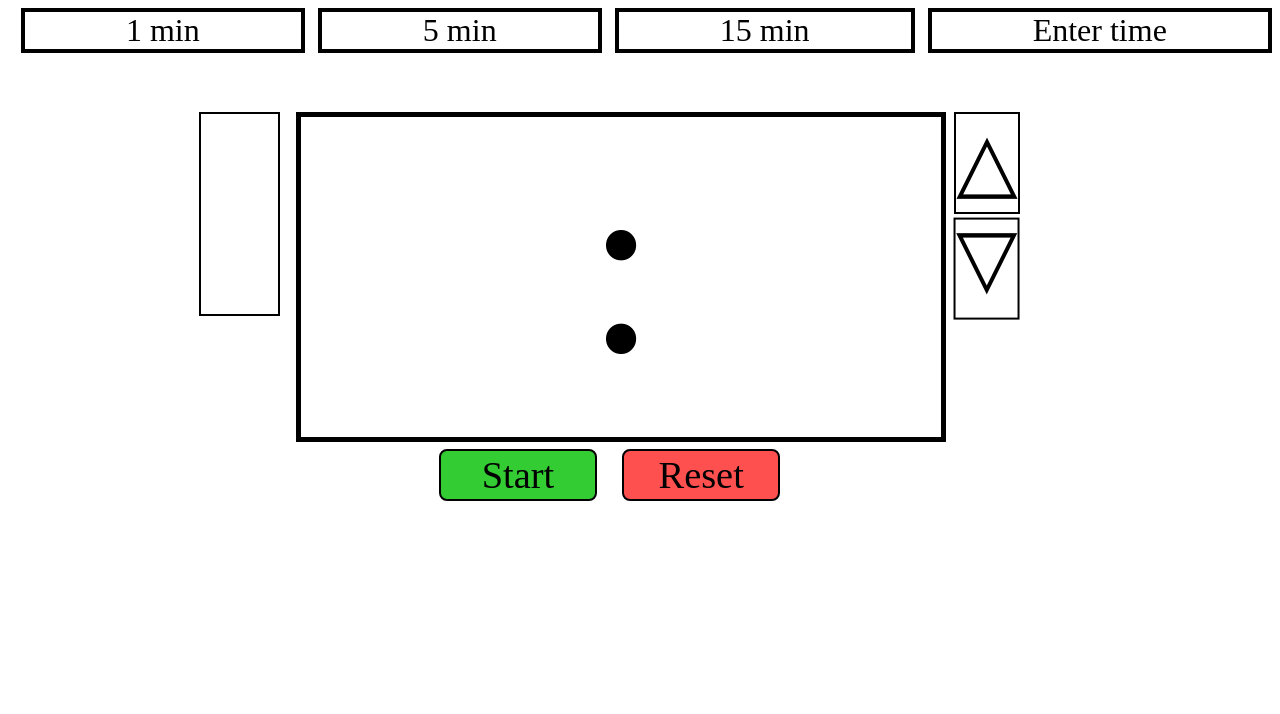
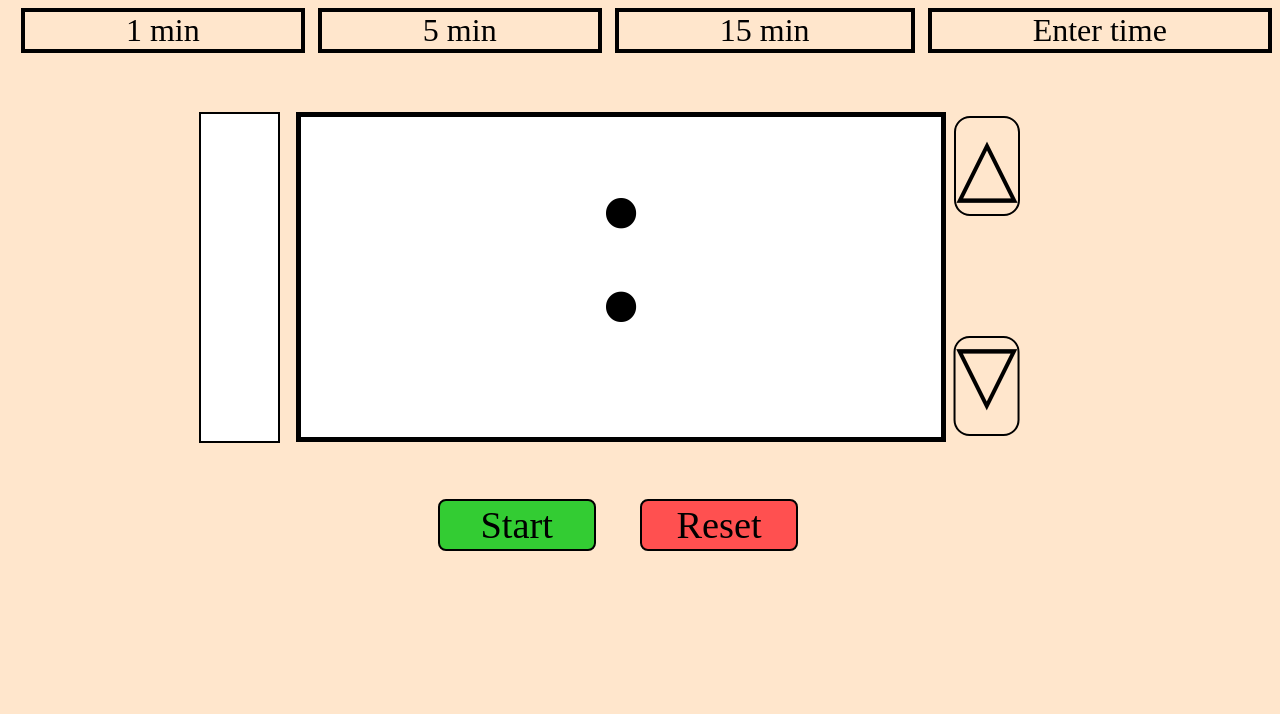
Before and after one commit to Bculp/responsive_tools, a website: page index.html in a window 1280 px wide. Drawn offline with Linux system fonts and the light colour scheme.

Commit message:
added more styling and made all the components bigger

```diff
--- a/index.html
+++ b/index.html
@@ -26,8 +26,8 @@
 					</div>
 
 					<div class="flex-container-inside-column">
-						<div class="column-item" data-arrow="increment">△</div>
-						<div class="column-item" data-arrow="decrement">△</div>
+						<div class="arrow" data-arrow="increment">△</div>
+						<div class="arrow" data-arrow="decrement">△</div>
 					</div>
 				</div>
 
@@ -35,10 +35,8 @@
 					<div class="button">Start</div>
 					<div class="button">Reset</div>
 				</div>
-				<!-- Return at 00:00 -->
 				<div class="column-item" id="return-text"></div>
 			</div>
-			<!-- previous progress bar spot -->
 		</div>
 		<script type="text/javascript" src="timer.js"></script>
 	</body>
--- a/timer.js
+++ b/timer.js
@@ -128,3 +128,6 @@ startBtn.addEventListener('click', () => {
 })
 
 resetBtn.addEventListener('click', resetTimer);
+
+// arrows don't work if time is counting down. they decrease/inc time but then
+//  it goes back to whatever it was before clicking them
--- a/timer_style.css
+++ b/timer_style.css
@@ -1,4 +1,7 @@
-body {}
+body {
+	background-color: #ffe6cc;
+	font-family: "Times New Roman", Times, serif;
+}
 
 .flex-container-row {
 	display: flex;
@@ -26,23 +29,32 @@ body {}
 .flex-container-inside-column {
 	display: flex;
 	flex-direction: column;
-	margin-top: 6.9vh;
+	margin-top: 7.4vh;
+	height: 41vh;
 }
 
  /* INCREMENT AND DECREMENT ARROWS */
 .flex-container-inside-column div {
 	font-size: 10vh;
 	border: .2vw solid black;
-	/*height: calc(.5vh * var(--timer-box-height));*/
-	height: 12.2vh;
+	border-radius: 2vh;
+	height: 12vh;
 	margin-left: 1vh;
 	margin-top: .5vh;
 	/* vertically align the arrows in their boxes*/
-	line-height: 12.2vh
+	line-height: 12vh;
+}
+
+.flex-container-inside-column div:hover {
+	background-color: #ffebd6;
+	cursor: default;
+	user-select: none;
+
 }
 
 .flex-container-inside-column div + div {
 	transform: rotate(-180deg);
+	margin-top: 15vh;
 }
 
 #timer-text {
@@ -53,6 +65,7 @@ body {}
 	height: var(--timer-box-height);
 	font-size: 20vw;
 	text-align: center;
+	background-color: white;
 }
 
 #return-text {
@@ -65,13 +78,13 @@ body {}
 }
 
 #progress-bar {
-	border: 2px solid black;
+	border: .2vw solid black;
 	background-color: #6666ff;
 	width: 6vw;
 	margin-top: 7.4vh;
 	margin-bottom: 7vh;
 	margin-right: 2vh;
-	height: 25vh;
+	height: 40.8vh;
 	/*height is either 25vh so same as clock or sized for whole div*/
 }
 
@@ -92,21 +105,14 @@ body {}
 	overflow: hidden;
 }
 
-#input-colon {
-	width: 5%;
-}
-
-.input-time-span {
-	width: 100%;
-	height: 100%;
-}
-
 #minutes {
 	width: 45%;
 }
 
 #colon {
 	width: 5%;
+	height: 40vh;
+	margin-top: -4vh;
 }
 
 #seconds {
@@ -118,16 +124,15 @@ body {}
 }
 
 .buttons {
-	margin-left: -2vw;
-	margin-top: .5vw;
+	margin-left: -2.2vw;
 }
 
 .button {
 	flex-grow: 1;
 	width: 12vw;
 	height: 6vh;
-	border: 2px solid black;
-	margin-left: 2vw;
+	border: .2vw solid black;
+	margin-left: 3.5vw;
 	font-size: 3vw;
 	text-align: center;
 	line-height: 6vh;
@@ -141,6 +146,8 @@ body {}
 
 .button:nth-of-type(1):hover {
 	background-color: #5cd65c;
+	cursor: default;
+	user-select: none;
 	/*effect when clicked - fade lighter color over btn*/
 }
 
@@ -151,5 +158,7 @@ body {}
 
 .button:nth-of-type(2):hover {
 	background-color: #ff8080;
+	cursor: default;
+	user-select: none;
 	/*effect when clicked - fade lighter color over btn*/
 }
```
